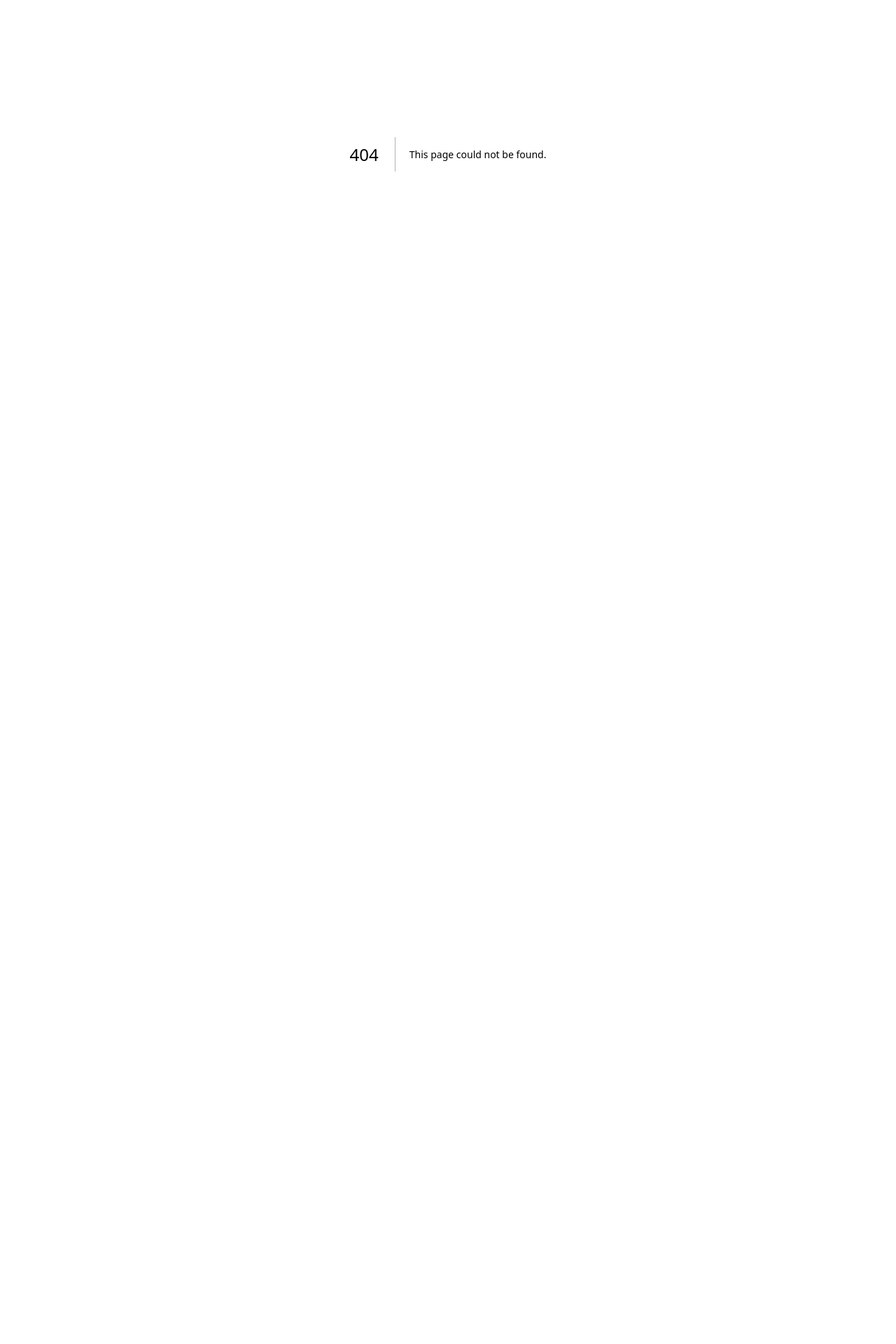
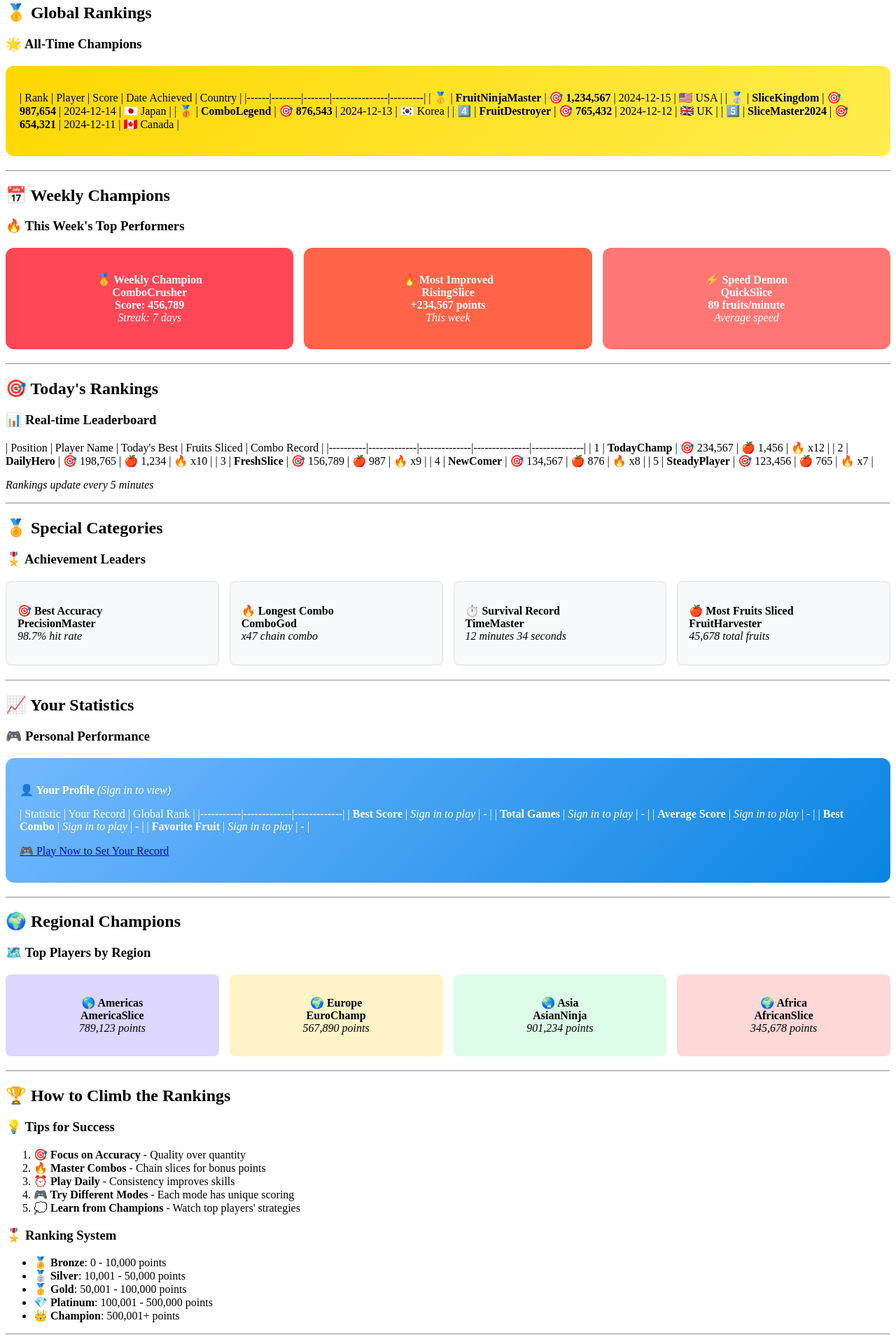
Before and after one commit to jewelrydecornerforwork/fruitslash-online, a Next.js app in the folder game-launch-boost-master/: page /en/leaderboard in a window 1280 px wide. Before the commit this address had no page. Shown: the part 180-2100 px from the top of the page at 70% size. Before the commit the page ends 800 px from the top, so only its background shows below. Built offline with nearby package versions, Linux system fonts and the light colour scheme.

Commit message:
Create leaderboard.mdx

```diff
--- /dev/null
+++ b/game-launch-boost-master/pages/en/leaderboard.mdx
@@ -0,0 +1,287 @@
+---
+title: Leaderboard - Fruitslash Champions
+description: View the top players and highest scores in Fruitslash Online. Compete with players worldwide!
+---
+
+# 🏆 Fruitslash Leaderboard
+
+## Compete with the Best Fruit Slicing Champions Worldwide!
+
+Welcome to the official Fruitslash Online leaderboard! Here you can see the top players, track your progress, and compete for the ultimate fruit slicing glory.
+
+---
+
+## 🥇 Global Rankings
+
+### 🌟 All-Time Champions
+
+<div style={{
+  background: 'linear-gradient(135deg, #ffd700, #ffed4e)',
+  padding: '20px',
+  borderRadius: '12px',
+  margin: '20px 0'
+}}>
+
+| Rank | Player | Score | Date Achieved | Country |
+|------|--------|-------|---------------|---------|
+| 🥇 | **FruitNinjaMaster** | 🎯 **1,234,567** | 2024-12-15 | 🇺🇸 USA |
+| 🥈 | **SliceKingdom** | 🎯 **987,654** | 2024-12-14 | 🇯🇵 Japan |
+| 🥉 | **ComboLegend** | 🎯 **876,543** | 2024-12-13 | 🇰🇷 Korea |
+| 4️⃣ | **FruitDestroyer** | 🎯 **765,432** | 2024-12-12 | 🇬🇧 UK |
+| 5️⃣ | **SliceMaster2024** | 🎯 **654,321** | 2024-12-11 | 🇨🇦 Canada |
+
+</div>
+
+---
+
+## 📅 Weekly Champions
+
+### 🔥 This Week's Top Performers
+
+<div style={{
+  display: 'grid',
+  gridTemplateColumns: 'repeat(auto-fit, minmax(280px, 1fr))',
+  gap: '15px',
+  margin: '20px 0'
+}}>
+
+<div style={{
+  background: '#ff4757',
+  color: 'white',
+  padding: '20px',
+  borderRadius: '12px',
+  textAlign: 'center'
+}}>
+**🥇 Weekly Champion**
+**ComboCrusher**
+**Score: 456,789**
+*Streak: 7 days*
+</div>
+
+<div style={{
+  background: '#ff6348',
+  color: 'white',
+  padding: '20px',
+  borderRadius: '12px',
+  textAlign: 'center'
+}}>
+**🔥 Most Improved**
+**RisingSlice**
+**+234,567 points**
+*This week*
+</div>
+
+<div style={{
+  background: '#ff7675',
+  color: 'white',
+  padding: '20px',
+  borderRadius: '12px',
+  textAlign: 'center'
+}}>
+**⚡ Speed Demon**
+**QuickSlice**
+**89 fruits/minute**
+*Average speed*
+</div>
+
+</div>
+
+---
+
+## 🎯 Today's Rankings
+
+### 📊 Real-time Leaderboard
+
+| Position | Player Name | Today's Best | Fruits Sliced | Combo Record |
+|----------|-------------|--------------|---------------|--------------|
+| 1 | **TodayChamp** | 🎯 234,567 | 🍎 1,456 | 🔥 x12 |
+| 2 | **DailyHero** | 🎯 198,765 | 🍎 1,234 | 🔥 x10 |
+| 3 | **FreshSlice** | 🎯 156,789 | 🍎 987 | 🔥 x9 |
+| 4 | **NewComer** | 🎯 134,567 | 🍎 876 | 🔥 x8 |
+| 5 | **SteadyPlayer** | 🎯 123,456 | 🍎 765 | 🔥 x7 |
+
+*Rankings update every 5 minutes*
+
+---
+
+## 🏅 Special Categories
+
+### 🎖️ Achievement Leaders
+
+<div style={{
+  display: 'grid',
+  gridTemplateColumns: 'repeat(auto-fit, minmax(250px, 1fr))',
+  gap: '15px',
+  margin: '20px 0'
+}}>
+
+<div style={{
+  background: '#f8f9fa',
+  padding: '15px',
+  borderRadius: '8px',
+  border: '2px solid #e9ecef'
+}}>
+**🎯 Best Accuracy**
+**PrecisionMaster**
+*98.7% hit rate*
+</div>
+
+<div style={{
+  background: '#f8f9fa',
+  padding: '15px',
+  borderRadius: '8px',
+  border: '2px solid #e9ecef'
+}}>
+**🔥 Longest Combo**
+**ComboGod**
+*x47 chain combo*
+</div>
+
+<div style={{
+  background: '#f8f9fa',
+  padding: '15px',
+  borderRadius: '8px',
+  border: '2px solid #e9ecef'
+}}>
+**⏱️ Survival Record**
+**TimeMaster**
+*12 minutes 34 seconds*
+</div>
+
+<div style={{
+  background: '#f8f9fa',
+  padding: '15px',
+  borderRadius: '8px',
+  border: '2px solid #e9ecef'
+}}>
+**🍎 Most Fruits Sliced**
+**FruitHarvester**
+*45,678 total fruits*
+</div>
+
+</div>
+
+---
+
+## 📈 Your Statistics
+
+### 🎮 Personal Performance
+
+<div style={{
+  background: 'linear-gradient(135deg, #74b9ff, #0984e3)',
+  color: 'white',
+  padding: '20px',
+  borderRadius: '12px',
+  margin: '20px 0'
+}}>
+
+**👤 Your Profile** *(Sign in to view)*
+
+| Statistic | Your Record | Global Rank |
+|-----------|-------------|-------------|
+| **Best Score** | *Sign in to play* | - |
+| **Total Games** | *Sign in to play* | - |
+| **Average Score** | *Sign in to play* | - |
+| **Best Combo** | *Sign in to play* | - |
+| **Favorite Fruit** | *Sign in to play* | - |
+
+[🎮 Play Now to Set Your Record](/games/fruitslash)
+
+</div>
+
+---
+
+## 🌍 Regional Champions
+
+### 🗺️ Top Players by Region
+
+<div style={{
+  display: 'grid',
+  gridTemplateColumns: 'repeat(auto-fit, minmax(200px, 1fr))',
+  gap: '15px',
+  margin: '20px 0'
+}}>
+
+<div style={{background: '#ddd6fe', padding: '15px', borderRadius: '8px', textAlign: 'center'}}>
+**🌎 Americas**
+**AmericaSlice**
+*789,123 points*
+</div>
+
+<div style={{background: '#fef3c7', padding: '15px', borderRadius: '8px', textAlign: 'center'}}>
+**🌍 Europe**
+**EuroChamp**
+*567,890 points*
+</div>
+
+<div style={{background: '#dcfce7', padding: '15px', borderRadius: '8px', textAlign: 'center'}}>
+**🌏 Asia**
+**AsianNinja**
+*901,234 points*
+</div>
+
+<div style={{background: '#fed7d7', padding: '15px', borderRadius: '8px', textAlign: 'center'}}>
+**🌍 Africa**
+**AfricanSlice**
+*345,678 points*
+</div>
+
+</div>
+
+---
+
+## 🏆 How to Climb the Rankings
+
+### 💡 Tips for Success
+
+1. **🎯 Focus on Accuracy** - Quality over quantity
+2. **🔥 Master Combos** - Chain slices for bonus points
+3. **⏰ Play Daily** - Consistency improves skills
+4. **🎮 Try Different Modes** - Each mode has unique scoring
+5. **💭 Learn from Champions** - Watch top players' strategies
+
+### 🎖️ Ranking System
+
+- **🏅 Bronze**: 0 - 10,000 points
+- **🥈 Silver**: 10,001 - 50,000 points
+- **🥇 Gold**: 50,001 - 100,000 points
+- **💎 Platinum**: 100,001 - 500,000 points
+- **👑 Champion**: 500,001+ points
+
+---
+
+## 🔄 Quick Actions
+
+<div style={{
+  display: 'flex',
+  justifyContent: 'center',
+  gap: '15px',
+  margin: '30px 0',
+  flexWrap: 'wrap'
+}}>
+
+[🎮 Play Game](/games/fruitslash) [🏠 Home](/) [📊 Stats](/stats) [🎯 Challenges](/challenges)
+
+</div>
+
+---
+
+<div style={{
+  textAlign: 'center',
+  padding: '20px',
+  background: '#f8f9fa',
+  borderRadius: '8px',
+  margin: '20px 0'
+}}>
+
+**🔄 Leaderboard updates in real-time**
+*Last updated: Just now*
+
+**Think you can make it to the top?**
+[🍎 Start Playing Now!](/games/fruitslash)
+
+</div>
+
+---
+
+*May the best slicer win!* 🍎🏆
```
